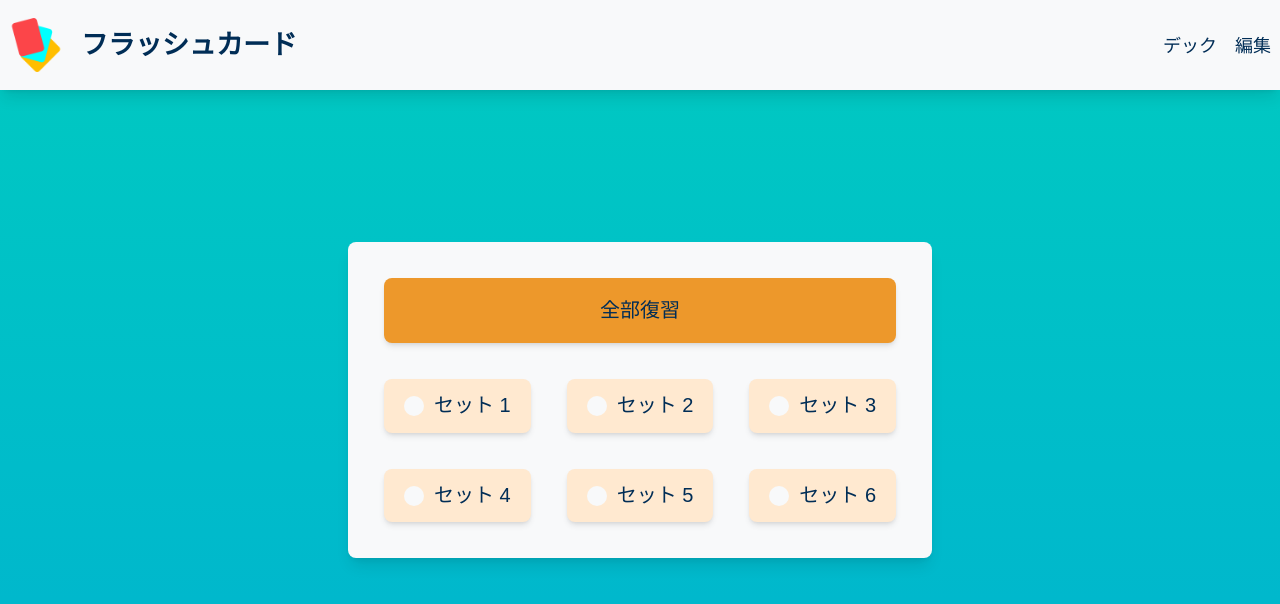
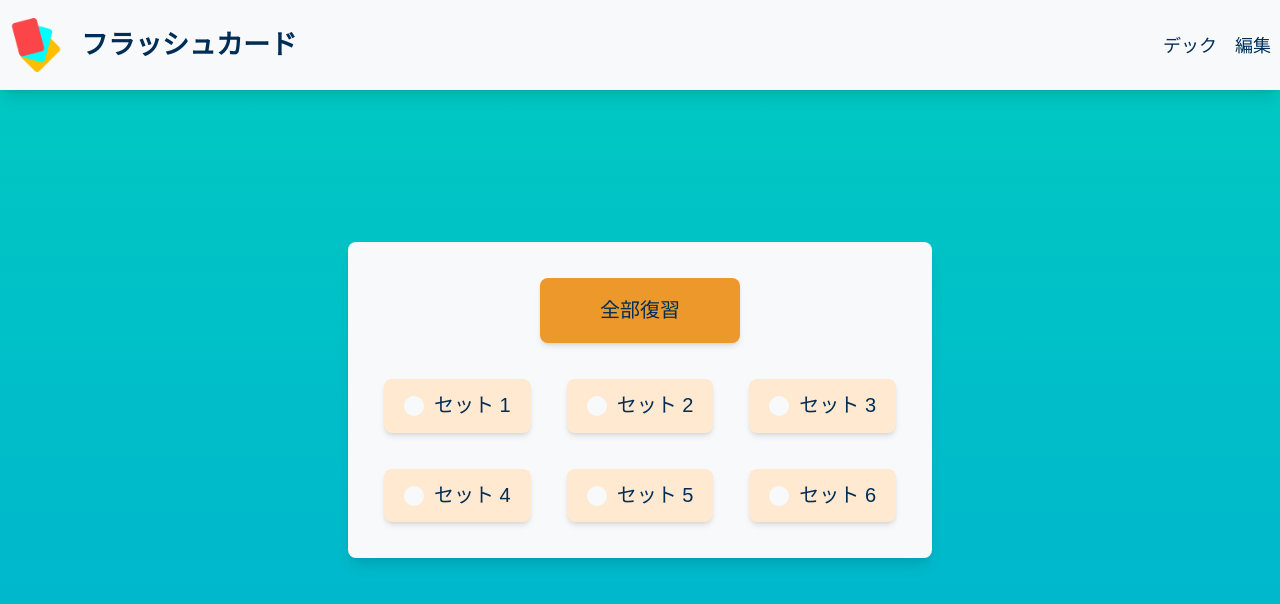
Before and after one commit to kebin20/english-flashcards-app, a React (Vite) app: page /menu in a window 1280 px wide. Shown: the top 604 px of the page. Built offline with nearby package versions, Linux system fonts and the light colour scheme; a web font is replaced by a local one.

Commit message:
chore: edited flashcard-data

```diff
--- a/src/App.tsx
+++ b/src/App.tsx
@@ -1,6 +1,7 @@
 import { BrowserRouter, Routes, Route } from 'react-router-dom';
 import WelcomeScreen from './components/WelcomeScreen';
 import MenuPage from './components/MenuPage';
+import FlashcardPage from './components/FlashcardPage';
 
 function App() {
   return (
@@ -9,8 +10,8 @@ function App() {
         <Routes>
           <Route path="/" element={<WelcomeScreen />} />
           <Route path="/menu" element={<MenuPage />} />
-          {/* <Route path="/aboutus" element={<AboutUs />} />
-          <Route path="/subscribe" element={<Subscribe />} />
+          <Route path="/flashcard-page" element={<FlashcardPage />} />
+          {/* <Route path="/subscribe" element={<Subscribe />} />
           <Route path="/coffee" element={coffeeContent} /> */}
         </Routes>
       </BrowserRouter>
--- a/src/UI/Button.tsx
+++ b/src/UI/Button.tsx
@@ -13,7 +13,6 @@ const StyledButton = styled.button`
   font-size: 1.25rem;
   line-height: 1.6rem;
   cursor: pointer;
-  grid-column: span 3;
 
 &:hover, &:active {
   background-color: var(--clr-orange-hover);
--- /dev/null
+++ b/src/UI/Container.tsx
@@ -0,0 +1,16 @@
+import styled from 'styled-components';
+
+const StyledContainer = styled.div`
+display: flex;
+align-items: center;
+justify-content: center;
+flex-direction: column;
+height: 100vh;
+gap: 2em;
+`;
+
+function Container(props) {
+  return <StyledContainer>{props.children}</StyledContainer>;
+}
+
+export default Container;
--- a/src/components/FlashcardPage.tsx
+++ b/src/components/FlashcardPage.tsx
@@ -0,0 +1,20 @@
+import NavBar from './Navbar';
+import DeckButton from '../UI/DeckButton';
+import Container from '../UI/Container';
+
+import { Link } from 'react-router-dom';
+import styled from 'styled-components';
+import Navbar from './Navbar';
+
+function FlashcardPage() {
+  return (
+    <>
+      <Navbar />
+      <Container>
+        <DeckButton>セット　1</DeckButton>
+      </Container>
+    </>
+  );
+}
+
+export default FlashcardPage;
--- a/src/components/MenuPage.tsx
+++ b/src/components/MenuPage.tsx
@@ -1,16 +1,10 @@
 import NavBar from './Navbar';
 import Button from '../UI/Button';
+import DeckButton from '../UI/DeckButton';
+import Container from '../UI/Container';
+
+import { Link } from 'react-router-dom';
 import styled from 'styled-components';
-import DeckButton from '../UI/DeckButton';
-
-const MenuContainer = styled.div`
-display: flex;
-align-items: center;
-justify-content: center;
-flex-direction: column;
-height: 100vh;
-gap: 2em;
-`;
 
 const MenuBox = styled.div`
 display: grid;
@@ -29,9 +23,11 @@ function Menu() {
   return (
     <>
       <NavBar />
-      <MenuContainer>
+      <Container>
         <MenuBox>
-          <Button>全部復習</Button>
+          <Link className="grid-prop" to="/flashcard-page">
+            <Button>全部復習</Button>
+          </Link>
           <DeckButton>セット 1</DeckButton>
           <DeckButton>セット 2</DeckButton>
           <DeckButton>セット 3</DeckButton>
@@ -39,7 +35,7 @@ function Menu() {
           <DeckButton>セット 5</DeckButton>
           <DeckButton>セット 6</DeckButton>
         </MenuBox>
-      </MenuContainer>
+      </Container>
     </>
   );
 }
--- a/src/components/WelcomeScreen.tsx
+++ b/src/components/WelcomeScreen.tsx
@@ -1,19 +1,11 @@
 import NavBar from './Navbar';
 import { Link } from 'react-router-dom';
 import styled from 'styled-components';
+import Container from '../UI/Container';
 
 import Button from '../UI/Button';
 
 import welcomeImage from '../assets/welcome-image.png';
-
-const WelcomeScreenContainer = styled.div`
-display: flex;
-align-items: center;
-justify-content: center;
-flex-direction: column;
-height: 100vh;
-gap: 2em;
-`;
 
 const WelcomeBox = styled.div`
 border-radius: var(--round);
@@ -39,7 +31,7 @@ function WelcomeScreen() {
   return (
     <>
       <NavBar />
-      <WelcomeScreenContainer>
+      <Container>
         <WelcomeBox>
           <WelcomeTitle>単語練習</WelcomeTitle>
           <p>3年生～6年生の単語を復習しよう！</p>
@@ -48,7 +40,7 @@ function WelcomeScreen() {
         <Link to="/menu">
           <Button>スタート！</Button>
         </Link>
-      </WelcomeScreenContainer>
+      </Container>
     </>
   );
 }
--- a/src/flashcard-data.tsx
+++ b/src/flashcard-data.tsx
@@ -35,6 +35,12 @@ export const decks = [
         english: 'I am tired.',
         japanese: '私は疲れています。',
       },
+      {
+        id: 6,
+        furigana: 'ハウ　メニイ　アプルズ　ドゥー　ユー　ヒャブ',
+        english: '  How many apples do you have?',
+        japanese: '  あなたはリンゴを何個持っていますか。',
+      },
     ],
   },
 ];
--- a/src/index.css
+++ b/src/index.css
@@ -139,3 +139,7 @@ a:active {
   white-space: nowrap; /* added line */
   border: 0;
 }
+
+.grid-prop {
+  grid-column: span 3;
+}
```
